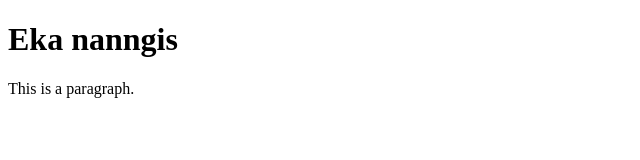
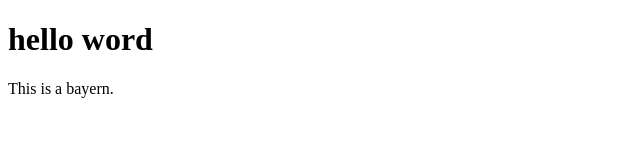
Before and after one commit to RifkiEka1/xipplgsmkpi, a plain HTML site: page index.html in a window 1280 px wide. Shown: the whole page, without its empty margins (0-640 px from the left). Drawn offline with Linux system fonts and the light colour scheme.

Commit message:
mengubah index html menjadi meliki  anu

```diff
--- a/index.html
+++ b/index.html
@@ -5,8 +5,8 @@
 </head>
 <body>
 
-<h1>Eka nanngis</h1>
-<p>This is a paragraph.</p>
+<h1>hello word</h1>
+<p>This is a bayern.</p>
 
 </body>
 </html>
```
